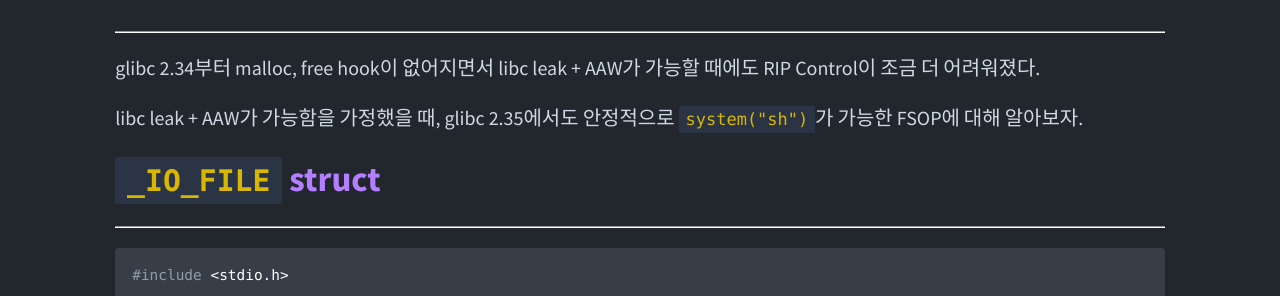
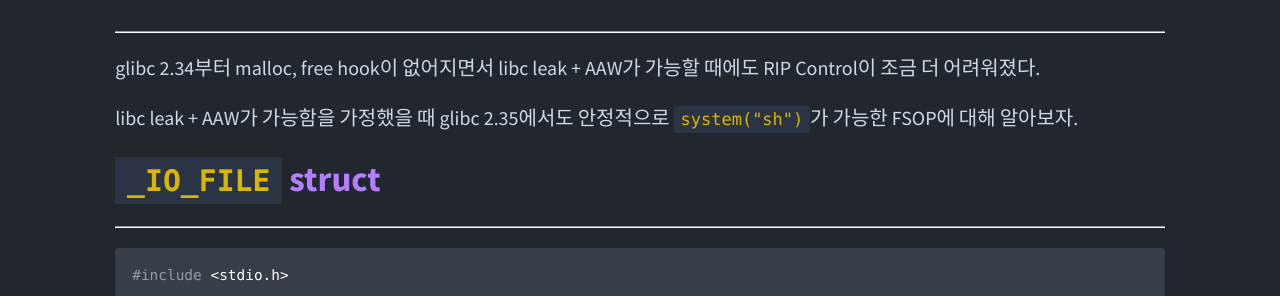
Before and after one commit to hareh4ru/hareh4ru.github.io, a Jekyll site: the page built from _posts/2023-11-24-AAW-To-RCE-[FSOP].md, in a window 1280 px wide and 900 px high. Shown: the part 381-677 px from the top of the window. Built offline with Jekyll 4.4.1, drawn with Linux system fonts in a browser that asks for light colours; our own code applies the rules of GitHub Pages for plain Markdown files; a script that is not in the unit is left out; comment, search, counter and statistics services are not loaded.

```diff
--- a/_posts/2023-11-24-AAW-To-RCE-[FSOP].md
+++ b/_posts/2023-11-24-AAW-To-RCE-[FSOP].md
@@ -7,7 +7,7 @@ published: true
 
 glibc 2.34부터 malloc, free hook이 없어지면서 libc leak + AAW가 가능할 때에도 RIP Control이 조금 더 어려워졌다.
 
-libc leak + AAW가 가능함을 가정했을 때, glibc 2.35에서도 안정적으로 `system("sh")`가 가능한 FSOP에 대해 알아보자.
+libc leak + AAW가 가능함을 가정했을 때 glibc 2.35에서도 안정적으로 `system("sh")`가 가능한 FSOP에 대해 알아보자.
 
 
 ## `_IO_FILE` struct
```
